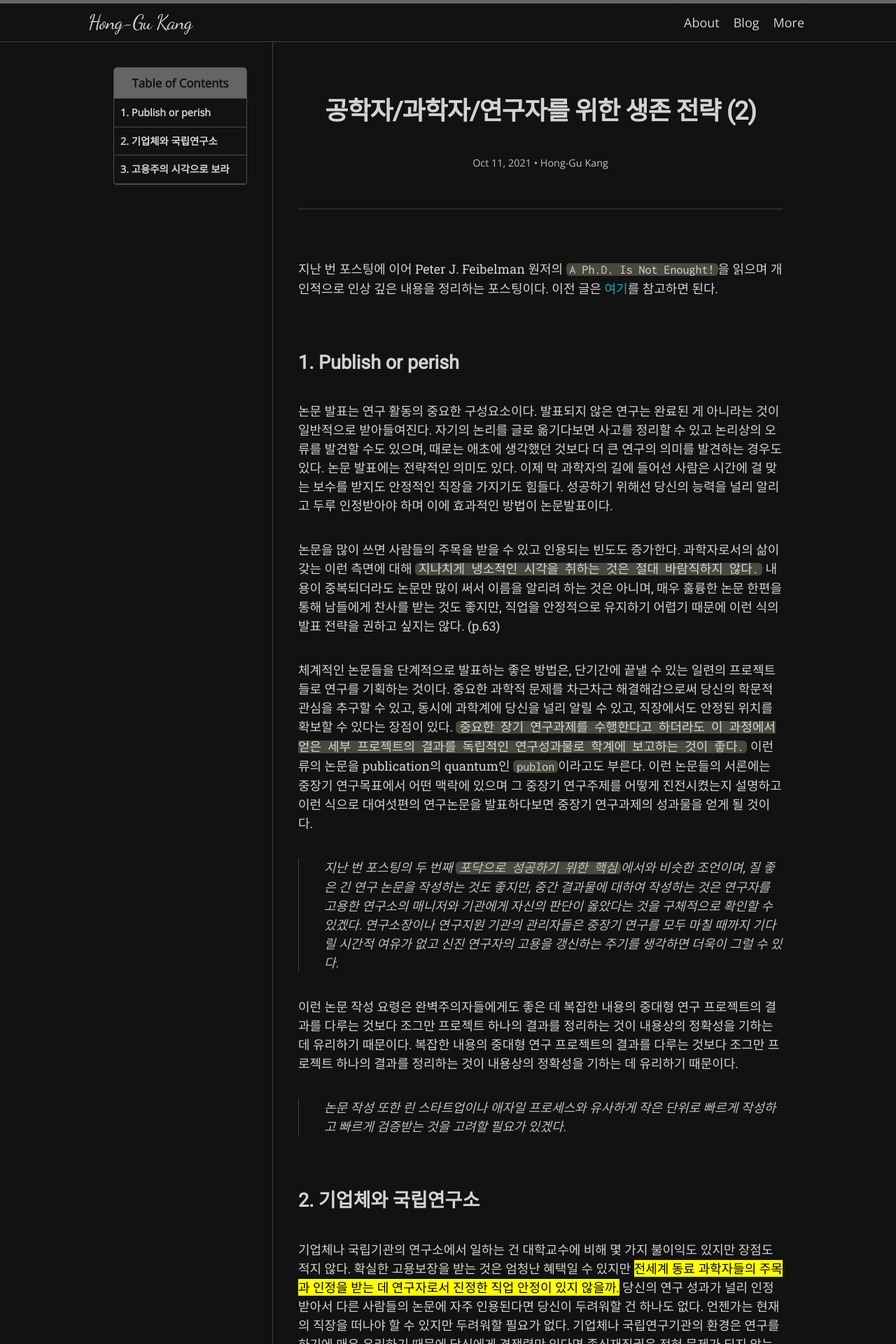
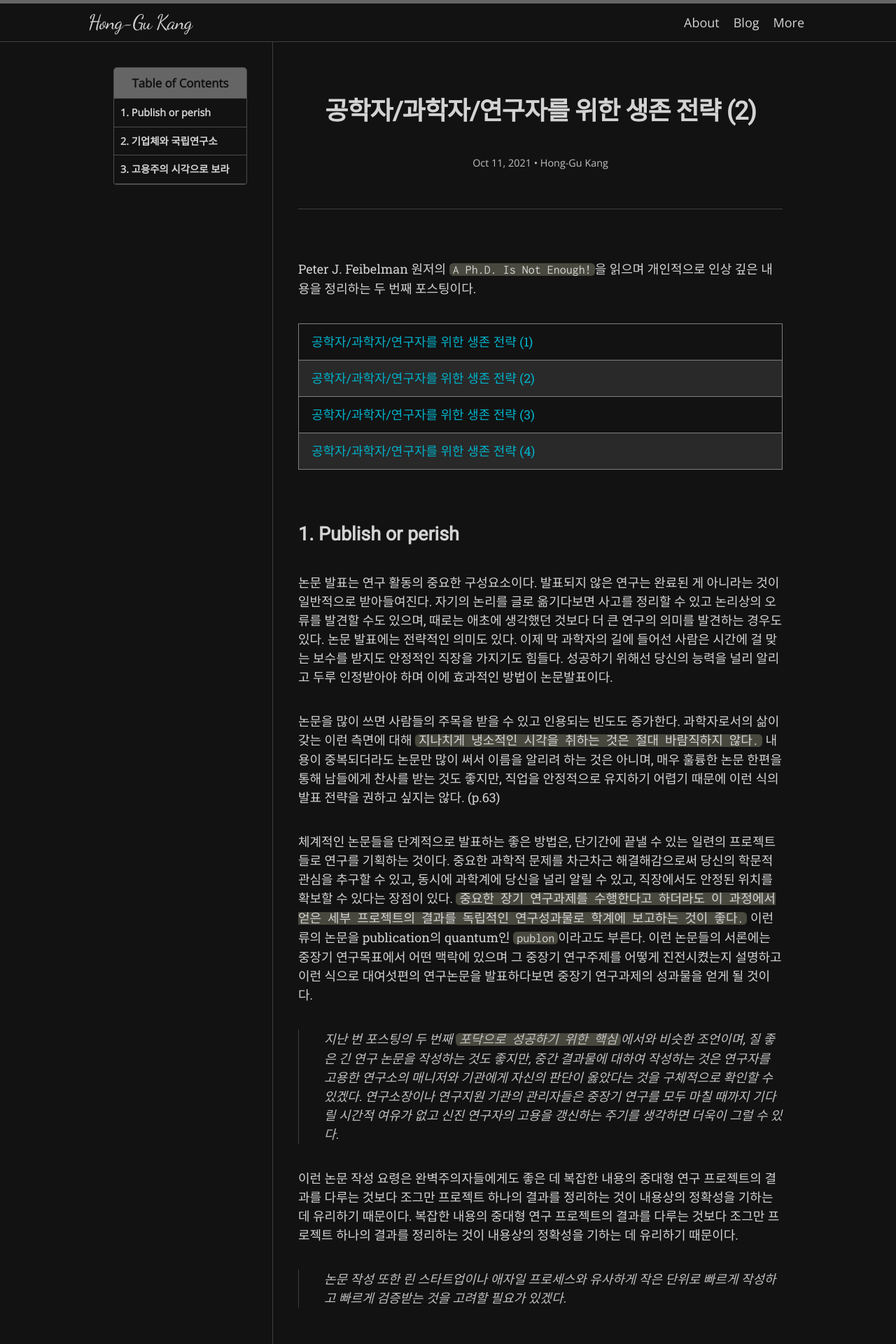
Before and after one commit to honggkang/honggkang.github.io, a Jekyll site: the page built from _posts/2021-10-11-phd-is-not-enough2.md, in a window 1280 px wide. Shown: the top 1920 px of the page at 70% size. Built offline with Jekyll 4.4.1, drawn with Linux system fonts in a browser that asks for light colours; nearby versions of some CDN libraries; some web fonts are replaced; comment, search, counter and statistics services are not loaded.

Commit message:
link for four phd-enough posting added

```diff
--- a/_posts/2021-10-11-phd-is-not-enough2.md
+++ b/_posts/2021-10-11-phd-is-not-enough2.md
@@ -7,8 +7,12 @@ comments: true
 author: Hong-Gu Kang
 ---
 
-지난 번 포스팅에 이어 Peter J. Feibelman 원저의 `A Ph.D. Is Not Enought!`을 읽으며 개인적으로 인상 깊은 내용을 정리하는 포스팅이다.
-이전 글은 [여기][enough1]를 참고하면 된다.
+Peter J. Feibelman 원저의 `A Ph.D. Is Not Enough!`을 읽으며 개인적으로 인상 깊은 내용을 정리하는 두 번째 포스팅이다.
+
+[공학자/과학자/연구자를 위한 생존 전략 (1)][enough1] |
+[공학자/과학자/연구자를 위한 생존 전략 (2)][enough2] |
+[공학자/과학자/연구자를 위한 생존 전략 (3)][enough3] |
+[공학자/과학자/연구자를 위한 생존 전략 (4)][enough4] |
 
 ## 1. Publish or perish
 
```
Also changed, not shown: other parts of _posts/2021-10-11-phd-is-not-enough2.md (+3 -0 lines), _posts/2021-10-09-phd-is-not-enough1.md (+9 -3 lines), _posts/2021-10-15-phd-is-not-enough3.md (+3 -1 lines), _posts/2021-10-17-phd-is-not-enough4.md (+1 -1 lines).
